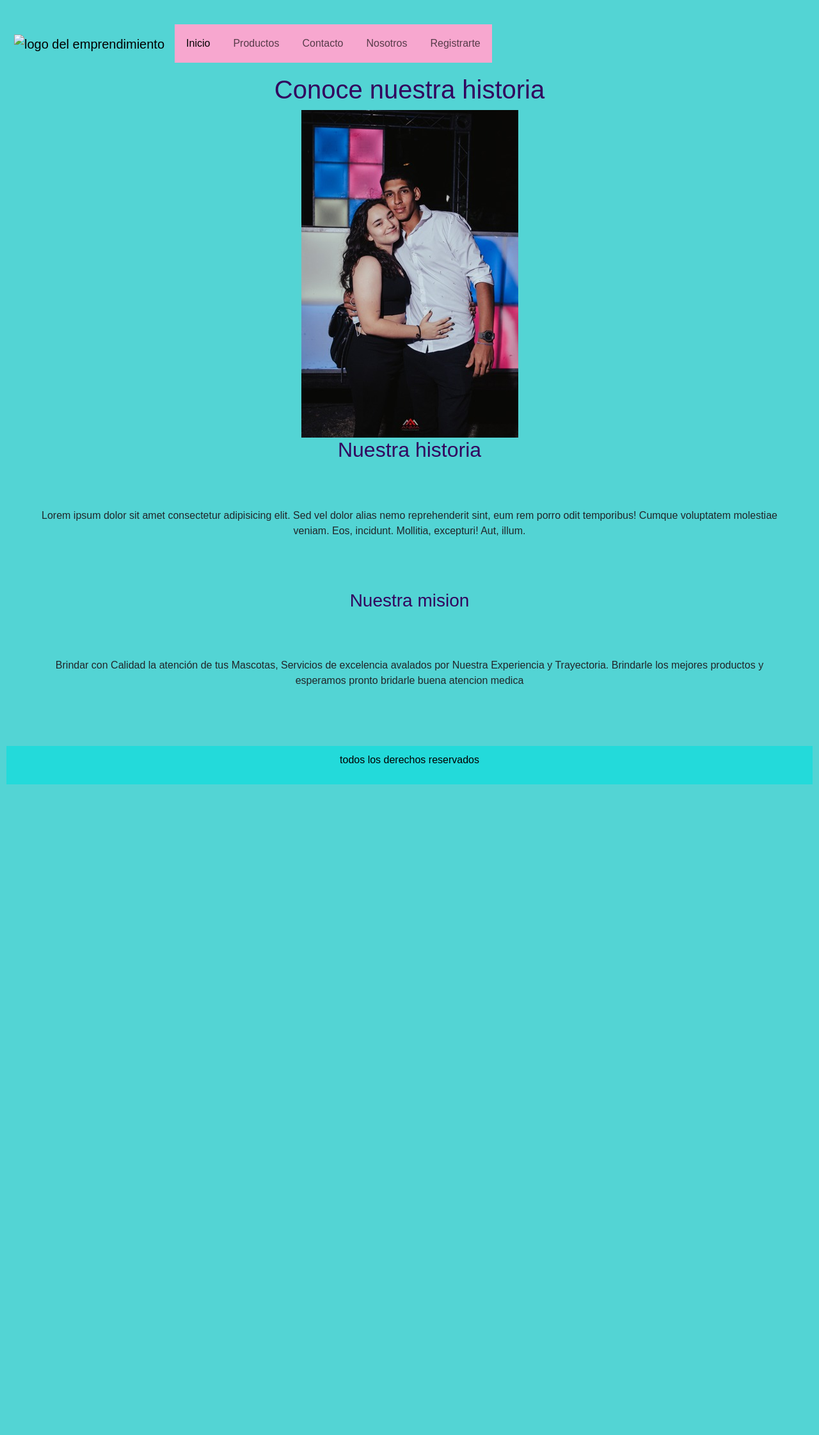
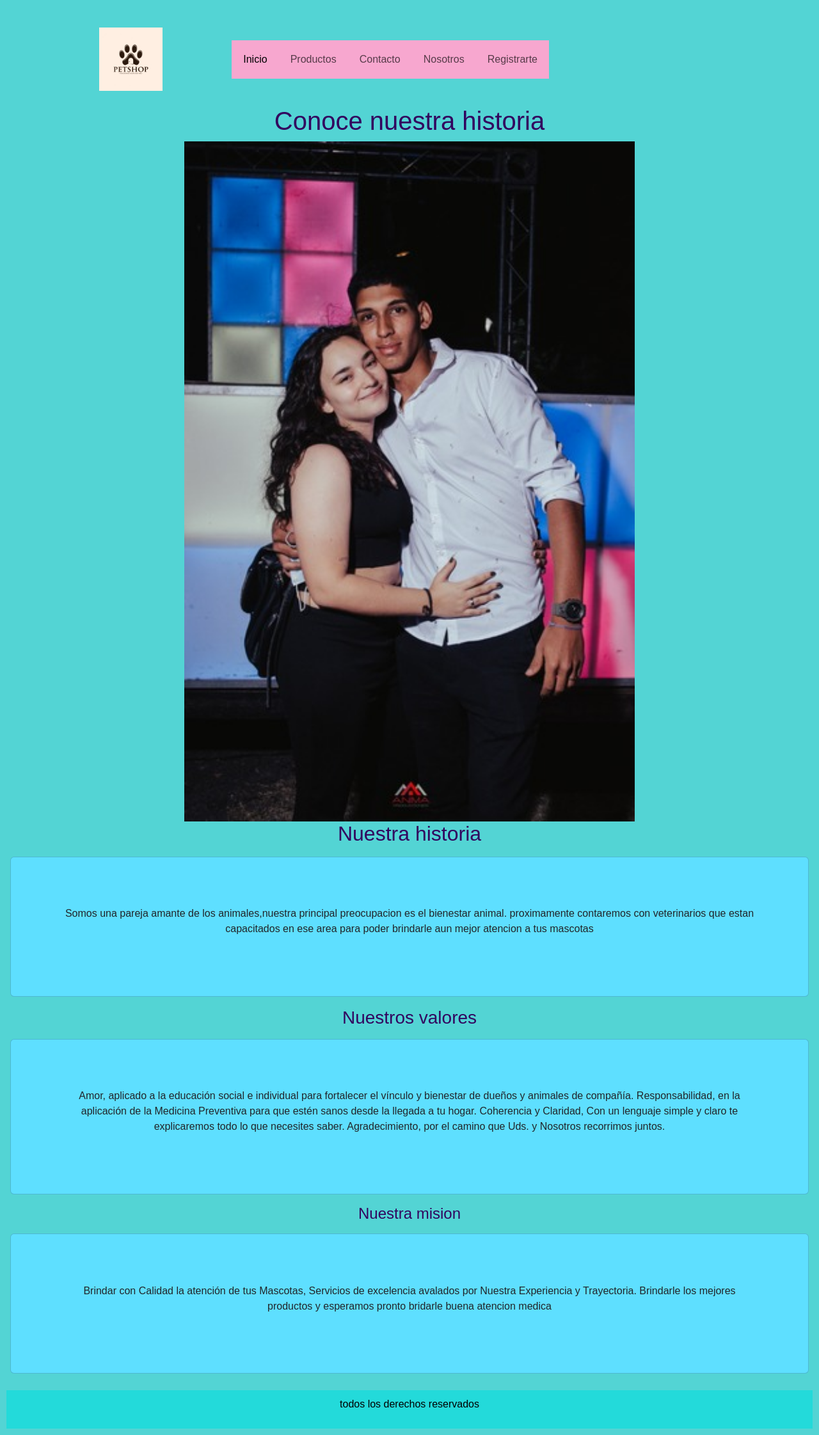
Before and after one commit to Mili-cornejo/proyecto, a plain HTML site: page pages/nosotros.html in a window 1280 px wide. Shown: the whole page at 64% size. Before the commit the page ends 1236 px from the top, so only its background shows below. Drawn offline with nearby package versions, Linux system fonts and the light colour scheme.

Commit message:
subiendo archivos por primera vez

```diff
--- a/css/style.css
+++ b/css/style.css
@@ -27,7 +27,7 @@ main p{
     padding: 5%;
 }
 
-h1, h2, h3{
+h1, h2, h3, h4{
     color: rgb(50, 4, 94);
 }
 
@@ -45,7 +45,35 @@ header{
     padding: 10px;
    }
 
+   main{
+    display: flex;
+    flex-direction: column;
+    align-items: center;
+   }
 
+   main img{
+    width: 100%;
+   }
+
+   a img{
+    width: 35%;
+   }
+
+   /*estilos de section*/
+
+   section .card{
+    background-color: rgb(94, 223, 255);
+    margin: 1rem;
+    padding: 1rem;
+
+
+   }
+
+   iframe{
+    width: 100%;
+
+
+   }
 
 
    menu-color{
@@ -80,3 +108,47 @@ footer{
     padding: 10px;
     text-align: center;
 }
+
+
+/*propiedades de mediaqueries*/
+
+@media screen and (min-width:1024px) {
+    main{
+        display: grid;
+    }
+
+    .img-principal{
+        height: 90%;
+        width: 90%;
+        display: block;
+        margin-left: auto;
+        margin-right: auto;
+    }
+
+    main .mapa{
+        height: 80%;
+        width: 80%;
+        margin-left: auto;
+        margin-right: auto;
+        display: inline-block;
+        overflow: auto;
+    }
+
+    main .img-nosotros{
+        width: 55%;
+        height: auto;
+        display: flex;
+        justify-content: center;
+        margin-left: auto;
+        margin-right: auto;
+
+    }
+
+   nav .container-fluid{
+    height: auto;
+    width: 65%;
+    margin-right: 400px;
+   }
+
+
+}
--- a/pages/nosotros.html
+++ b/pages/nosotros.html
@@ -14,7 +14,7 @@
         <nav class="navbar navbar-expand-lg menu-color">
             <div class="container-fluid">
               <a class="navbar-brand " href="">
-                <img src="" alt="logo del emprendimiento">
+                <img src="../assets/logo.png.avif" alt="logo del emprendimiento">
               </a>
               <button class="navbar-toggler" type="button" data-bs-toggle="collapse" data-bs-target="#navbarSupportedContent" aria-controls="navbarSupportedContent" aria-expanded="false" aria-label="Toggle navigation">
                 <span class="navbar-toggler-icon"></span>
@@ -50,12 +50,33 @@
     </header>
     <main>
        <h1> Conoce nuestra historia</h1>
+       <div class="img-nosotros">
+        <img src="../assets/nosotros.img.jpg" alt="imagen de nosotros">
+       </div>
 
-       <img src="../assets/nosotros.img.jpg" alt="imagen de referencia de desarrollador">
-       <h2> Nuestra historia </h2>
-       <p> Lorem ipsum dolor sit amet consectetur adipisicing elit. Sed vel dolor alias nemo reprehenderit sint, eum rem porro odit temporibus! Cumque voluptatem molestiae veniam. Eos, incidunt. Mollitia, excepturi! Aut, illum.</p>
-       <h3>Nuestra mision </h3>
-       <p> Brindar con Calidad la atención de tus Mascotas, Servicios de excelencia avalados por Nuestra Experiencia y Trayectoria. Brindarle los mejores productos y esperamos pronto bridarle buena atencion medica </p>
+
+       <section>
+        <h2> Nuestra historia</h2>
+        <div class="card">
+          <p> Somos una pareja amante de los animales,nuestra principal preocupacion es el bienestar animal. proximamente contaremos con veterinarios que estan capacitados en ese area para poder brindarle aun mejor atencion a tus mascotas </p>
+        </div>
+        <h3> Nuestros valores </h3>
+        <div class="card">
+          <p>Amor, aplicado a la educación social e individual para fortalecer el vínculo y bienestar de dueños y animales de compañía.
+            Responsabilidad, en la aplicación de la Medicina Preventiva para que estén sanos desde la llegada a tu hogar.
+            Coherencia y Claridad, Con un lenguaje simple y claro te explicaremos todo lo que necesites saber.
+            Agradecimiento, por el camino que Uds. y Nosotros recorrimos juntos.  </p>
+        </div>
+
+       <h4>Nuestra mision </h4>
+
+        <div class="card">
+          <p> Brindar con Calidad la atención de tus Mascotas, Servicios de excelencia avalados por Nuestra Experiencia y Trayectoria. Brindarle los mejores productos y esperamos pronto bridarle buena atencion medica </p>
+
+        </div>
+       </section>
+
+
 
     </main>
 
```
Also changed, not shown: index.html (+14 -8 lines), pages/contactos.html (+15 -12 lines), pages/productos.html (+3 -1 lines), pages/registrarte.html (+1 -1 lines).
